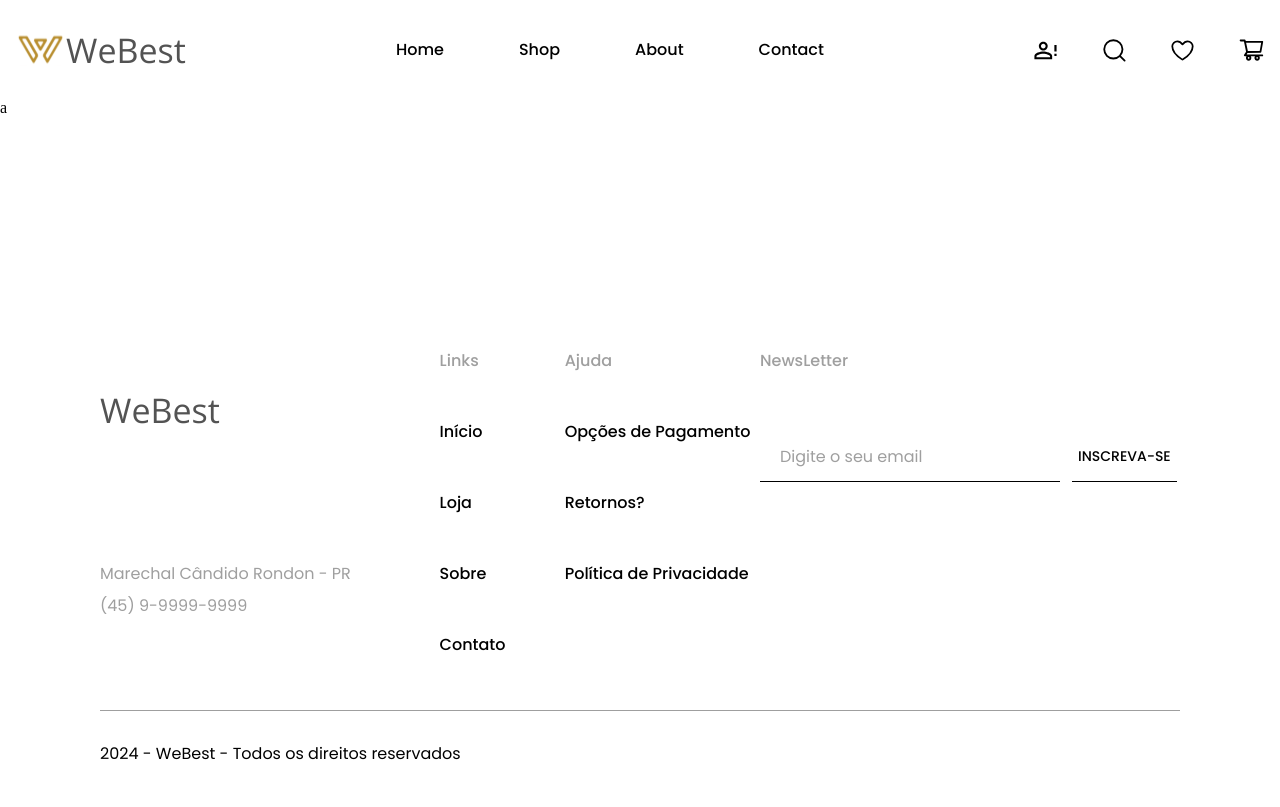
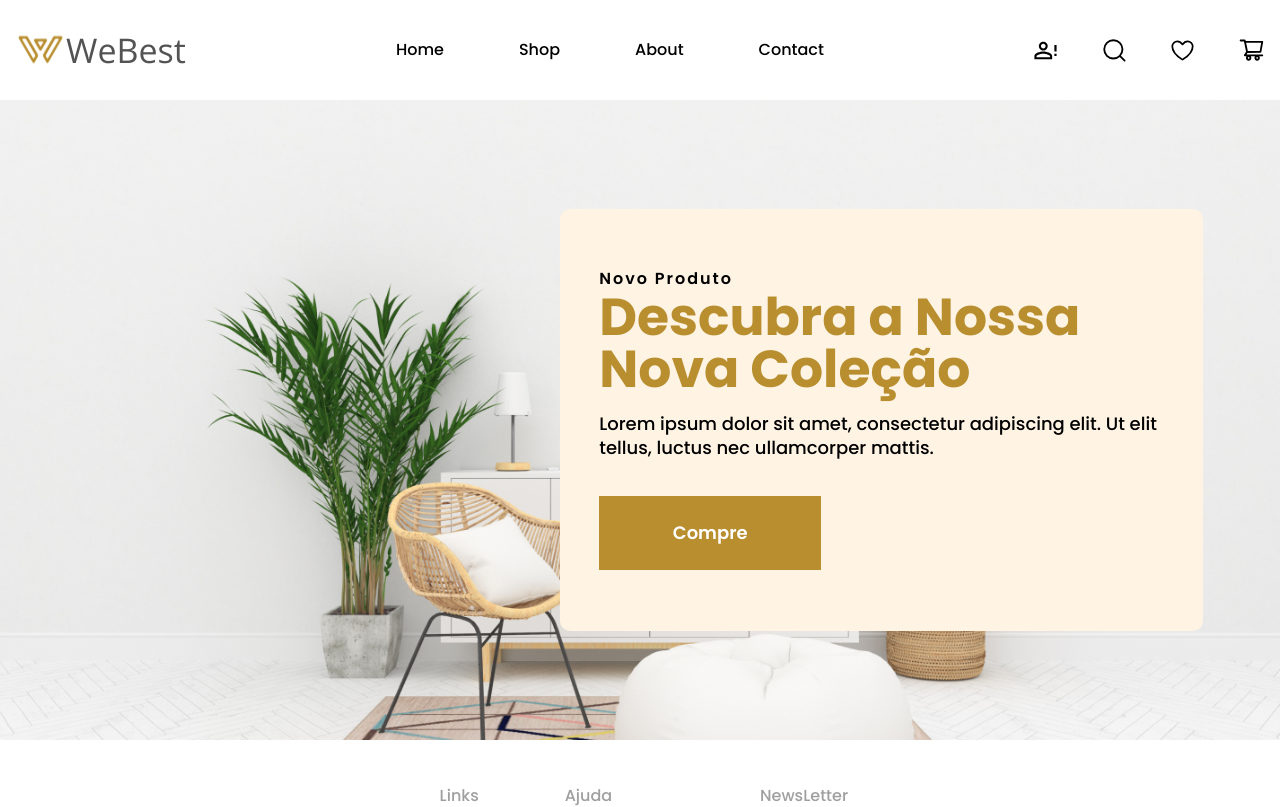
Before and after one commit to gabrielestefono/curso_swiper, a Next.js app: page / in a window 1280 px wide. Shown: the top 807 px of the page. Built offline with nearby package versions, Linux system fonts and the light colour scheme.

Commit message:
Swiper Desafio 01

```diff
--- /dev/null
+++ b/components/home/CarouselPrincipal.module.scss
@@ -0,0 +1,174 @@
+@mixin extra-small {
+	@media (max-width: 480px) {
+	  @content;
+	}
+  }
+
+  @mixin small {
+	@media (min-width: 481px) {
+	  @content;
+	}
+  }
+
+  @mixin medium {
+	@media (min-width: 601px) {
+	  @content;
+	}
+  }
+
+  @mixin large {
+	@media (min-width: 769px) {
+	  @content;
+	}
+  }
+
+  @mixin extra-large {
+	@media (min-width: 1200px) {
+	  @content;
+	}
+  }
+
+.carousel swiper-container swiper-slide {
+	@import '../../styles/variaveis.scss';
+	z-index: 1;
+	display: flex;
+	justify-content: flex-end;
+	align-items: center;
+	width: 100vw;
+	height: auto;
+	flex-direction: column-reverse;
+
+	@include large(){
+		height: 50vw;
+		position: relative;
+		max-height: 44.5625rem;
+		flex-direction: row;
+	}
+
+	img{
+		object-fit: cover;
+		width: 100vw;
+		height: 50vw;
+
+
+		@include large(){
+			width: 100vw;
+			height: 50vw;
+			position: absolute;
+			left: 0;
+			z-index: -1;
+			top: 0;
+		}
+	}
+
+	> div{
+		width: calc(100vw - 2rem);
+		height: auto;
+		background-color: $amareloClaro;
+		border-radius: 0.625rem;
+		padding: 1rem;
+
+		@include large(){
+			margin-right: 6%;
+			background-color: $amareloClaro;
+			border-radius: 0.625rem;
+			width: 24rem;
+			padding-left: 1rem;
+			padding-top: 1rem;
+			padding-right: 1rem;
+			padding-bottom: 1rem;
+		}
+
+		@include extra-large(){
+			margin-right: 6%;
+			width: calc(40.1875rem - 5.125rem);
+			height: calc(27.6875rem - 6.1875rem);
+			background-color: $amareloClaro;
+			border-radius: 0.625rem;
+			padding-left: 2.4375rem;
+			padding-top: 3.875rem;
+			padding-right: 2.6875rem;
+			padding-bottom: 2.3125rem;
+			padding-bottom: 1rem;
+		}
+
+		h2{
+			font-family: $poppins;
+			font-size: 1rem;
+			font-weight: 600;
+			letter-spacing: 2px;
+		}
+
+		h1{
+			font-family: $poppins;
+			font-size: 2rem;
+			font-weight: 700;
+			margin-top: 0.25rem;
+			color: $amareloEscuro;
+
+			@include small(){
+				font-size: 2.5rem;
+			}
+
+			@include medium(){
+				font-size: 3rem;
+			}
+
+			@include large(){
+				font-size: 2rem;
+				max-width: 90%;
+			}
+
+			@include extra-large(){
+				font-size: 3.25rem;
+				max-width: 90%;
+			}
+		}
+
+		p{
+			margin-top: 1.0625rem;
+			font-family: $poppins;
+			font-size: 1.125rem;
+			font-weight: 500;
+			color: $black;
+			line-height: 1.5rem;
+		}
+
+		a{
+			margin-top: 2.25rem;
+			display: flex;
+			width: 13.875rem;
+			height: 4.625rem;
+			background-color: $amareloEscuro;
+			border: none;
+			font-family: $poppins;
+			font-size: 1.125rem;
+			font-weight: 600;
+			color: $light;
+			cursor: pointer;
+			transition: background-color 0.3s;
+			justify-content: center;
+			align-items: center;
+			text-decoration: none;
+			position: relative;
+
+			&::before{
+				content: '';
+				width: 100%;
+				height: 100%;
+				background-color: $black;
+				margin-right: 0.625rem;
+				top: 0;
+				left: 0;
+				position: absolute;
+				z-index: -1;
+				opacity: 0.1;
+			}
+
+			&:hover{
+				opacity: 0.99;
+			}
+		}
+	}
+
+}
--- /dev/null
+++ b/components/home/CarouselPrincipal.tsx
@@ -0,0 +1,40 @@
+import carousel from './carousel.png';
+import { register } from "swiper/element";
+import estilo from './CarouselPrincipal.module.scss';
+register();
+
+export default function CarouselPrincipal() {
+	return (
+		<div className={estilo.carousel}>
+			<swiper-container>
+				<swiper-slide>
+					<div>
+						<h2>Novo Produto</h2>
+						<h1>Descubra a Nossa Nova Coleção</h1>
+						<p>Lorem ipsum dolor sit amet, consectetur adipiscing elit. Ut elit tellus, luctus nec ullamcorper mattis.</p>
+						<a href="/">Compre</a>
+					</div>
+					<img src={carousel.src} alt="Imagem do Produto"/>
+				</swiper-slide>
+				<swiper-slide>
+					<div>
+						<h2>Novo Produto</h2>
+						<h1>Descubra a Nossa Nova Coleção</h1>
+						<p>Lorem ipsum dolor sit amet, consectetur adipiscing elit. Ut elit tellus, luctus nec ullamcorper mattis.</p>
+						<a href="/">Compre</a>
+					</div>
+					<img src={carousel.src} alt="Imagem do Produto"/>
+				</swiper-slide>
+				<swiper-slide>
+					<div>
+						<h2>Novo Produto</h2>
+						<h1>Descubra a Nossa Nova Coleção</h1>
+						<p>Lorem ipsum dolor sit amet, consectetur adipiscing elit. Ut elit tellus, luctus nec ullamcorper mattis.</p>
+						<a href="/">Compre</a>
+					</div>
+					<img src={carousel.src} alt="Imagem do Produto"/>
+				</swiper-slide>
+			</swiper-container>
+		</div>
+	);
+}
--- a/components/layout/Header.module.scss
+++ b/components/layout/Header.module.scss
@@ -184,6 +184,7 @@
 		top: 100px;
 		background-color: $light;
 		left: 0;
+		z-index: 10000;
 
 		@include large(){
 			display: none;
--- /dev/null
+++ b/helpers/swiper.d.ts
@@ -0,0 +1,6 @@
+declare namespace JSX {
+	interface IntrinsicElements {
+	    'swiper-container': any;
+	    'swiper-slide': any;
+	  }
+  }
--- a/package.json
+++ b/package.json
@@ -12,7 +12,8 @@
     "next": "14.1.0",
     "react": "^18",
     "react-dom": "^18",
-    "sass": "^1.70.0"
+    "sass": "^1.70.0",
+    "swiper": "^11.0.6"
   },
   "devDependencies": {
     "@types/node": "^20",
--- a/pages/index.tsx
+++ b/pages/index.tsx
@@ -1,9 +1,10 @@
+import CarouselPrincipal from "@/components/home/CarouselPrincipal";
 import Layout from "@/components/layout/Layout";
 
 export default function Home() {
   return (
       <Layout>
-        a
+        <CarouselPrincipal/>
       </Layout>
   );
 }
--- a/styles/global.scss
+++ b/styles/global.scss
@@ -12,6 +12,7 @@
 	// Cores
 	--black: #000000;
 	--amareloEscuro: #B88E2F;
+	--amareloClaro: #FFF3E3;
 	--corLogo: #535353;
 	--light: #ffffff;
 	--grayMedium: #9F9F9F;
--- a/styles/variaveis.scss
+++ b/styles/variaveis.scss
@@ -6,6 +6,7 @@ $poppins: var(--poppins);
 // Cores
 $black: var(--black);
 $amareloEscuro: var(--amareloEscuro);
+$amareloClaro: var(--amareloClaro);
 $corLogo: var(--corLogo);
 $light: var(--light);
 $grayMedium: var(--grayMedium);
```
Also changed, not shown: components/home/carousel.png (added), 12 other files (tests, documents, lock files or other folders).
